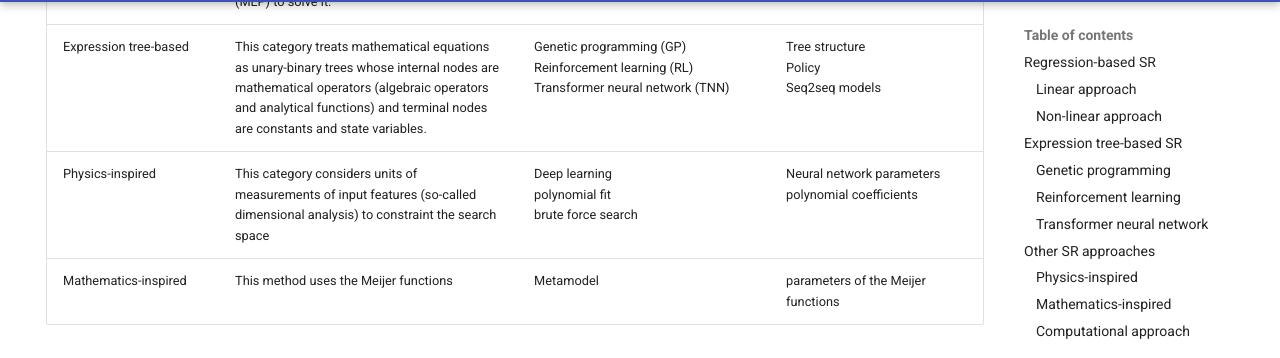
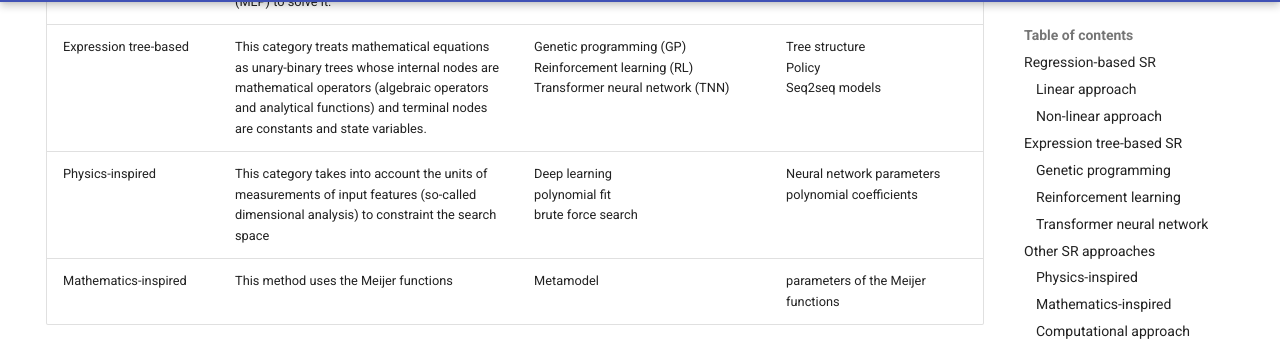
Before and after one commit to nmakke/SR-LivingReview, an MkDocs documentation site: the page built from docs/methods.md, in a window 1280 px wide and 900 px high, scrolled down 370 px. Shown: the part 94-452 px from the top of the window. Built offline with MkDocs 1.6.1 and Material for MkDocs 9.7.7, drawn with Linux system fonts in a browser that asks for light colours; formulas are drawn with MathJax 3; comment, search, counter and statistics services are not loaded.

Commit message:
Update methods.md

```diff
--- a/docs/methods.md
+++ b/docs/methods.md
@@ -14,7 +14,7 @@ Below you find the list of SR methods for each category.
 | ---- | ------- | --- | --- |
 | Regression-based | This category assumes a predefined model structure and learns only parameters. The linear approach formulates the SR problem as a system of linear equations, whereas the non-linear approach relies on multi-layer perceptron (MLP) to solve it. | Linear SR (sparse regression) <br> Non-linear SR | System of linear equations <br> Deep Neural Network (DNN) |
 | Expression tree-based | This category treats mathematical equations as unary-binary trees whose internal nodes are mathematical operators (algebraic operators and  analytical functions) and terminal nodes are constants and state variables. | Genetic programming (GP) <br> Reinforcement learning (RL) <br> Transformer neural network (TNN) | Tree structure <br> Policy <br> Seq2seq models |
-| Physics-inspired | This category considers units of measurements of input features (so-called dimensional analysis) to constraint the search space | Deep learning <br> polynomial fit <br> brute force search | Neural network parameters <br> polynomial coefficients |
+| Physics-inspired | This category takes into account the units of measurements of input features (so-called dimensional analysis) to constraint the search space | Deep learning <br> polynomial fit <br> brute force search | Neural network parameters <br> polynomial coefficients |
 | Mathematics-inspired| This method uses the Meijer functions | Metamodel | parameters of the Meijer functions |
 
 ## Regression-based SR
```
